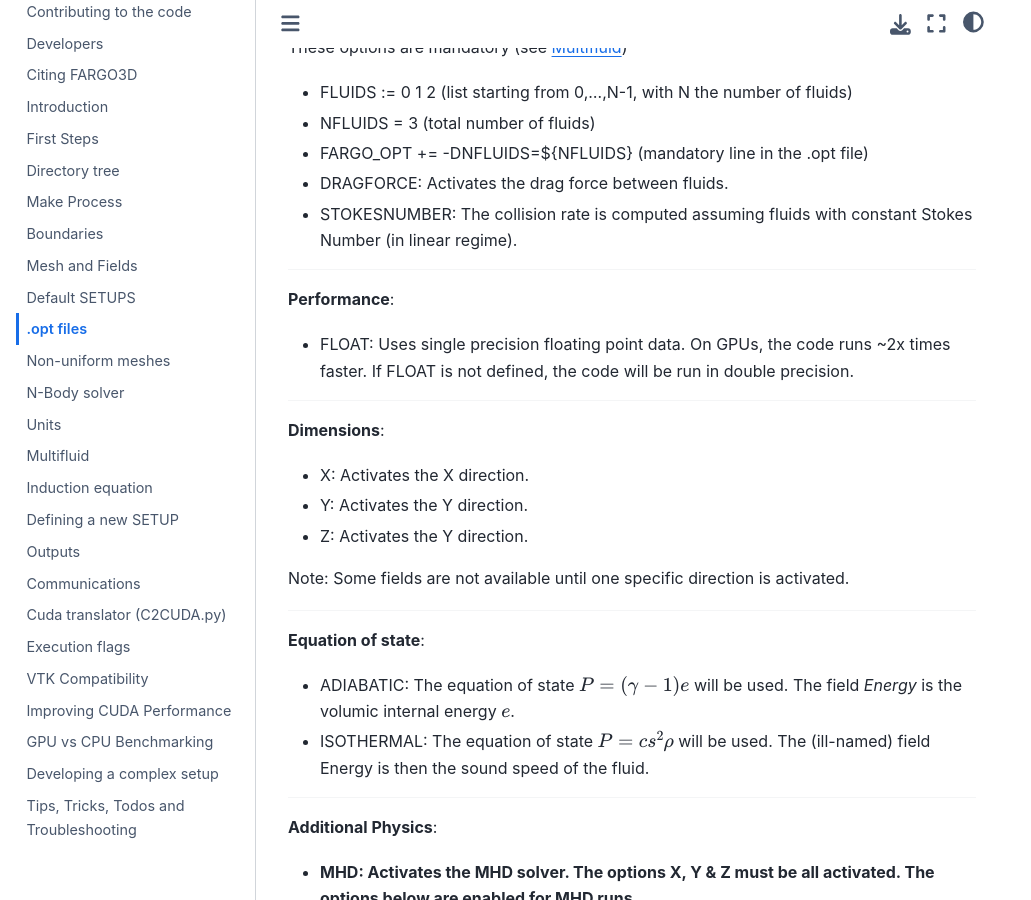
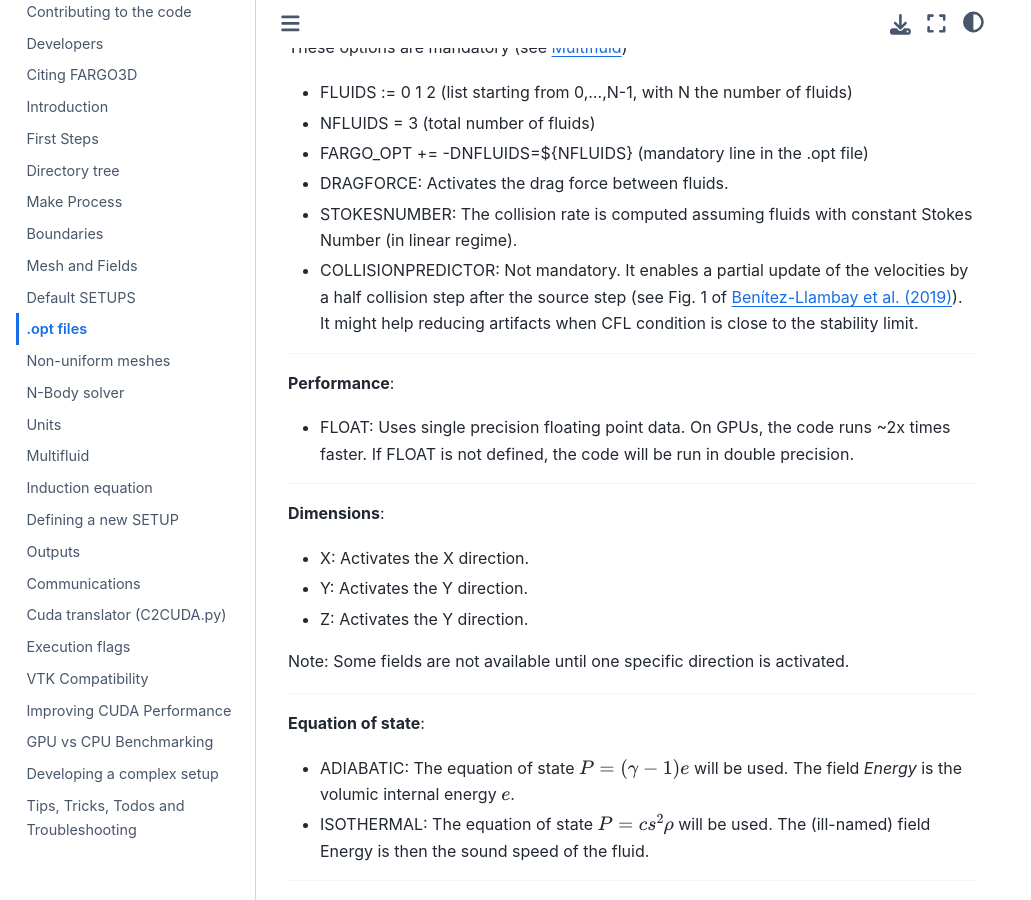
Before and after one commit to FARGO3D/documentation, a Sphinx documentation site: the page built from source/opt_file.rst, in a window 1280 px wide and 900 px high, scrolled down 620 px. Shown: the whole window, without its empty margins (0-1031 px from the left). Built offline with Sphinx 7.4.7 and the Sphinx Book theme 1.1.4, drawn with Linux system fonts in a browser that asks for light colours.

Commit message:
Update opt_file.rst

```diff
--- a/source/opt_file.rst
+++ b/source/opt_file.rst
@@ -40,6 +40,8 @@ These options are mandatory (see :ref:`ref_multifluid`)
 
 * DRAGFORCE: Activates the drag force between fluids.
 * STOKESNUMBER: The collision rate is computed assuming fluids with constant Stokes Number (in linear regime).
+
+* COLLISIONPREDICTOR: Not mandatory. It enables a partial update of the velocities by a half collision step after the source step (see Fig. 1 of `Benítez-Llambay et al. (2019) <https://ui.adsabs.harvard.edu/abs/2019ApJS..241...25B/abstract>`_). It might help reducing artifacts when CFL condition is close to the stability limit.
 
 ------------------------------------------------------------------
 
```
